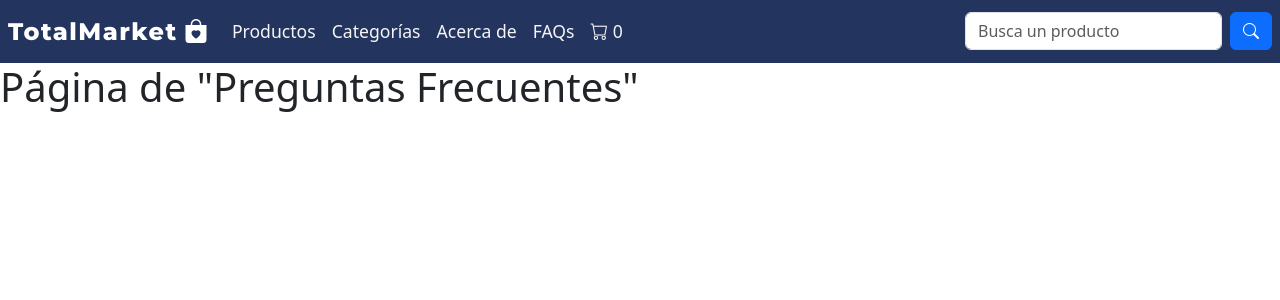
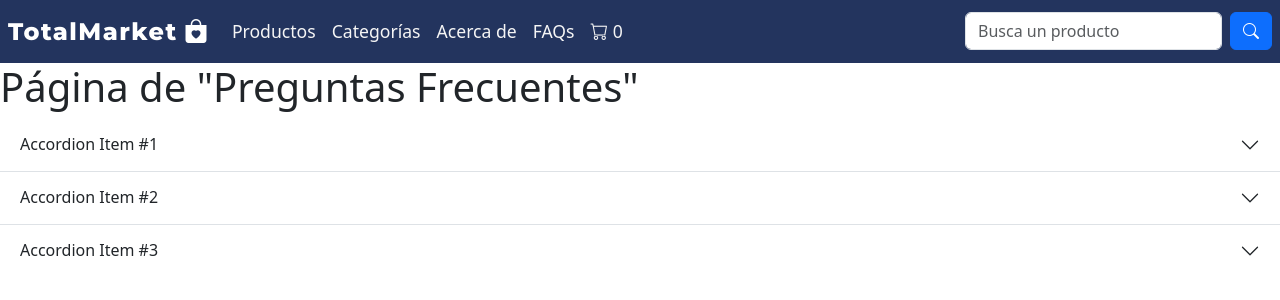
Before and after one commit to arieldiaz10/proyecto-lic-tienda-online, a Vue app: page /preguntasfrecuentes in a window 1280 px wide. Shown: the top 300 px of the page. Built offline with nearby package versions, Linux system fonts and the light colour scheme; a web font is replaced by a local one.

Commit message:
diseñoinicialFAQs

```diff
--- /dev/null
+++ b/src/components/FAQsCard.vue
@@ -0,0 +1,40 @@
+ <template>
+    <div class="accordion accordion-flush" id="accordionFlushExample">
+  <div class="accordion-item">
+    <h2 class="accordion-header">
+      <button class="accordion-button collapsed" type="button" data-bs-toggle="collapse" data-bs-target="#flush-collapseOne" aria-expanded="false" aria-controls="flush-collapseOne">
+        Accordion Item #1
+      </button>
+    </h2>
+    <div id="flush-collapseOne" class="accordion-collapse collapse" data-bs-parent="#accordionFlushExample">
+      <div class="accordion-body">Placeholder content for this accordion, which is intended to demonstrate the <code>.accordion-flush</code> class. This is the first item's accordion body.</div>
+    </div>
+  </div>
+  <div class="accordion-item">
+    <h2 class="accordion-header">
+      <button class="accordion-button collapsed" type="button" data-bs-toggle="collapse" data-bs-target="#flush-collapseTwo" aria-expanded="false" aria-controls="flush-collapseTwo">
+        Accordion Item #2
+      </button>
+    </h2>
+    <div id="flush-collapseTwo" class="accordion-collapse collapse" data-bs-parent="#accordionFlushExample">
+      <div class="accordion-body">Placeholder content for this accordion, which is intended to demonstrate the <code>.accordion-flush</code> class. This is the second item's accordion body. Let's imagine this being filled with some actual content.</div>
+    </div>
+  </div>
+  <div class="accordion-item">
+    <h2 class="accordion-header">
+      <button class="accordion-button collapsed" type="button" data-bs-toggle="collapse" data-bs-target="#flush-collapseThree" aria-expanded="false" aria-controls="flush-collapseThree">
+        Accordion Item #3
+      </button>
+    </h2>
+    <div id="flush-collapseThree" class="accordion-collapse collapse" data-bs-parent="#accordionFlushExample">
+      <div class="accordion-body">Placeholder content for this accordion, which is intended to demonstrate the <code>.accordion-flush</code> class. This is the third item's accordion body. Nothing more exciting happening here in terms of content, but just filling up the space to make it look, at least at first glance, a bit more representative of how this would look in a real-world application.</div>
+    </div>
+  </div>
+</div>
+</template>
+
+<script>
+export default {
+    name: "FAQsCard"
+}
+</script>
--- a/src/views/FAQsView.vue
+++ b/src/views/FAQsView.vue
@@ -4,11 +4,16 @@
 <template>
     <div>
       <h1>Página de "Preguntas Frecuentes"</h1>
+      <FAQsCard></FAQsCard>
     </div>
   </template>
 
   <script>
+  import FAQsCard from "@/components/FAQsCard.vue"
   export default {
-    name: 'FAQsView'
+    name: 'FAQsView',
+    components: {
+      FAQsCard
+    }
   };
   </script>
```
